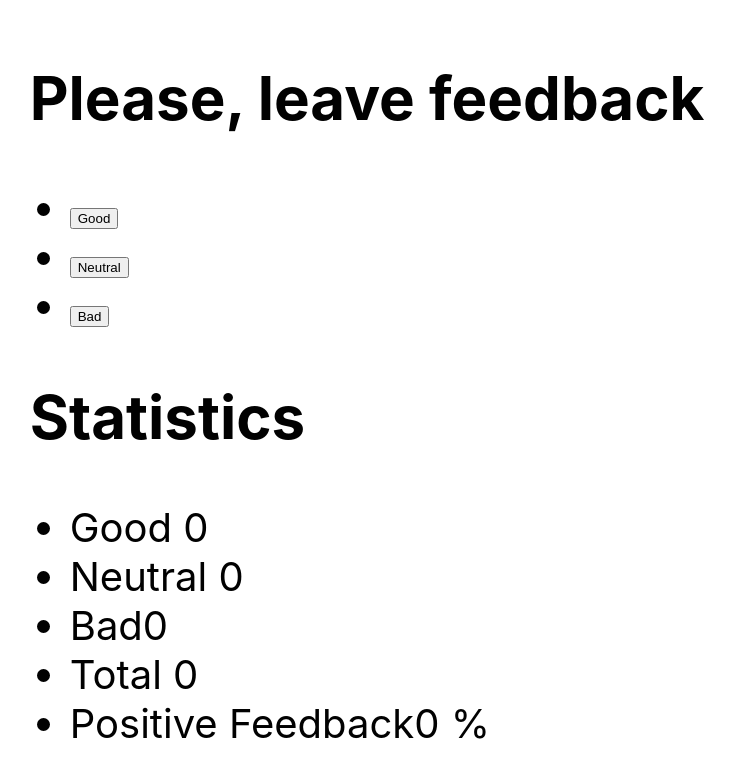
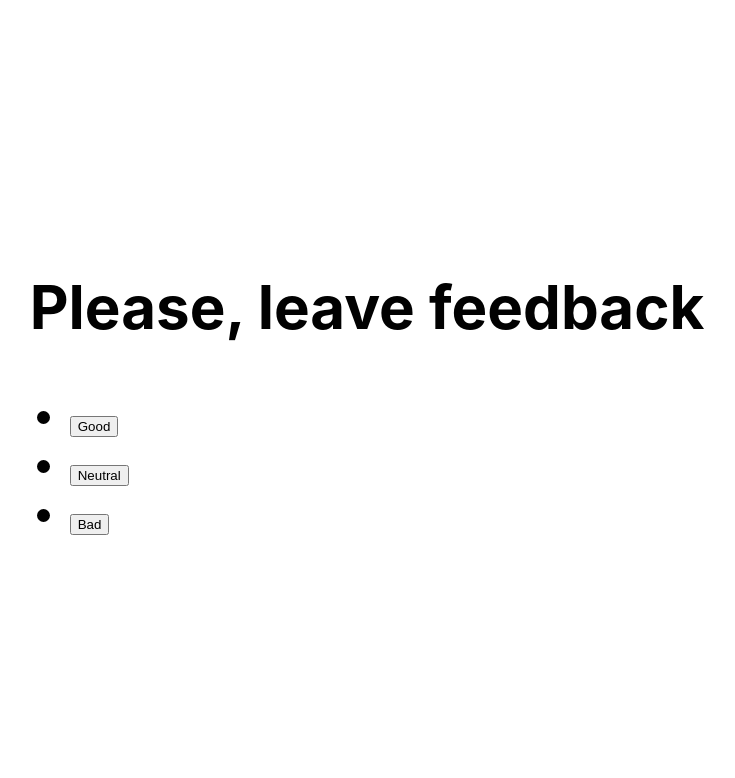
Before and after one commit to the-most-trained-trainee/goit-react-hw-02-feedback, a React (Create React App) app: page / in a window 1280 px wide. Shown: the top 778 px of the page, without its empty margins (273-1008 px from the left). Built offline with nearby package versions, Linux system fonts and the light colour scheme.

Commit message:
Interim Commit (Stage 3/4)

```diff
--- a/src/components/App.jsx
+++ b/src/components/App.jsx
@@ -2,9 +2,23 @@ import React from 'react';
 import FeedBackStats from './FeedBackStats';
 
 class App extends React.Component {
+  defaultData = {
+    goodFeedBacks: 0,
+    neutralFeedBacks: 0,
+    badFeedBacks: 0,
+    total: 0,
+    positivePercentage: 0,
+  };
 
+  state = {
+    goodFeedBacks: this.defaultData.goodFeedBacks,
+    neutralFeedBacks: this.defaultData.neutralFeedBacks,
+    badFeedBacks: this.defaultData.badFeedBacks,
+  };
 
-
+  stateUpdate = arg => {
+    this.setState(() => arg);
+  };
 
   render() {
     return (
@@ -19,11 +33,10 @@ class App extends React.Component {
         }}
       >
         <FeedBackStats
-          good={0}
-          neutral={0}
-          bad={0}
-          total={0}
-          positivePercentage={0}
+          feedBackStatistic={this.state}
+          total={this.total}
+          positivePercentage={this.positivePercentage}
+          stateUpdate={this.stateUpdate}
         />
       </div>
     );
--- a/src/components/FeedBackStats.jsx
+++ b/src/components/FeedBackStats.jsx
@@ -1,59 +1,45 @@
 import React from 'react';
 import FeedbackOptions from './FeedbackOptions';
+import Statistics from './Statistics';
 
 class FeedBackStats extends React.Component {
-  static defaultProps = {
-    good: 0,
-    neutral: 0,
-    bad: 0,
-    total: 0,
-    positivePercentage: 0,
-  };
-
-  state = {
-    good: this.props.good,
-    neutral: this.props.neutral,
-    bad: this.props.bad,
-  };
-
   goodFeedbackIncrement = () => {
-    this.setState(prevState => {
-      return {
-        good: prevState.good + 1,
-      };
+    this.props.stateUpdate({
+      goodFeedBacks: this.props.feedBackStatistic.goodFeedBacks + 1,
     });
   };
 
   neutralFeedbackIncrement = () => {
-    this.setState(prevState => {
-      return {
-        neutral: prevState.neutral + 1,
-      };
+    this.props.stateUpdate({
+      neutralFeedBacks: this.props.feedBackStatistic.neutralFeedBacks + 1,
     });
   };
 
   badFeedbackIncrement = () => {
-    this.setState(prevState => {
-      return {
-        bad: prevState.bad + 1,
-      };
+    this.props.stateUpdate({
+      badFeedBacks: this.props.feedBackStatistic.badFeedBacks + 1,
     });
   };
 
+  getFeedbacksSum = () =>
+    Object.values(this.props.feedBackStatistic).reduce((x, y) => x + y);
+
   countTotalFeedback = () => {
     const initialTotal = this.props.total;
-    const aggregateTotal = Object.values(this.state).reduce((x, y) => x + y);
+    const aggregateTotal = this.getFeedbacksSum();
     return initialTotal + aggregateTotal;
   };
 
   countPositiveFeedbackPercentage = () => {
     return (
-      (this.state.good * 100) /
-      Object.values(this.state).reduce((x, y) => x + y)
+      (this.props.feedBackStatistic.goodFeedBacks * 100) /
+      this.getFeedbacksSum()
     );
   };
 
   render() {
+    const isFeedbackGiven = this.getFeedbacksSum() !== 0;
+
     return (
       <div>
         <h2>Please, leave feedback</h2>
@@ -62,30 +48,16 @@ class FeedBackStats extends React.Component {
           neutralFeedbackIncrement={this.neutralFeedbackIncrement}
           badFeedbackIncrement={this.badFeedbackIncrement}
         />
-        <h2>Statistics</h2>
-        <ul>
-          <li>
-            <span>Good {this.state.good}</span>
-          </li>
-          <li>
-            <span>Neutral {this.state.neutral}</span>
-          </li>
-          <li>
-            <span> Bad{this.state.bad}</span>
-          </li>
-          <li>
-            <span>Total {this.countTotalFeedback()}</span>
-          </li>
-          <li>
-            <span>
-              Positive Feedback
-              {this.countTotalFeedback() === 0
-                ? 0
-                : this.countPositiveFeedbackPercentage()}{' '}
-              %
-            </span>
-          </li>
-        </ul>
+
+        {isFeedbackGiven && (
+          <Statistics
+            countTotalFeedback={this.countTotalFeedback}
+            countPositiveFeedbackPercentage={
+              this.countPositiveFeedbackPercentage
+            }
+            feedBackStatistic={this.props.feedBackStatistic}
+          />
+        )}
       </div>
     );
   }
--- /dev/null
+++ b/src/components/Statistics.jsx
@@ -0,0 +1,34 @@
+import React from 'react';
+
+const Statistics = ({countTotalFeedback, countPositiveFeedbackPercentage, feedBackStatistic}) => {
+  return (
+    <div>
+      <h2>Statistics</h2>
+      <ul>
+        <li>
+          <span>Good {feedBackStatistic.goodFeedBacks}</span>
+        </li>
+        <li>
+          <span>Neutral {feedBackStatistic.neutralFeedBacks}</span>
+        </li>
+        <li>
+          <span> Bad {feedBackStatistic.badFeedBacks}</span>
+        </li>
+        <li>
+          <span>Total {countTotalFeedback()}</span>
+        </li>
+        <li>
+          <span>
+            Positive Feedback
+            {countTotalFeedback() === 0
+              ? 0
+              : countPositiveFeedbackPercentage()}{' '}
+            %
+          </span>
+        </li>
+      </ul>
+    </div>
+  );
+};
+
+export default Statistics;
```
